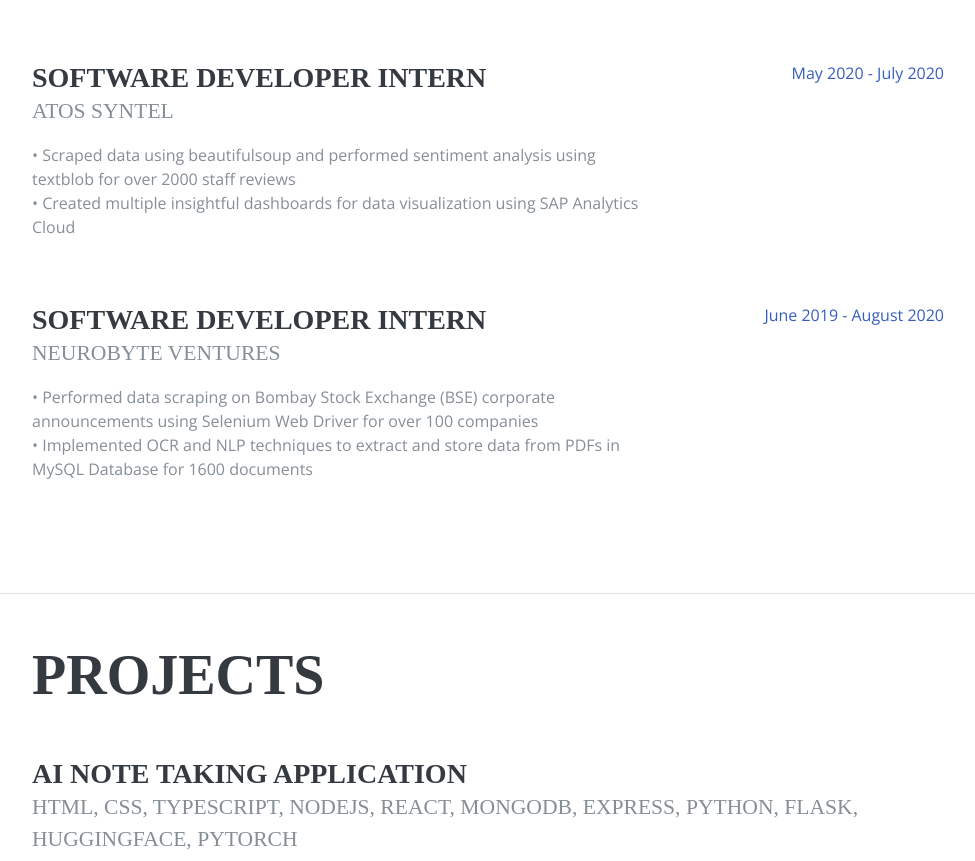
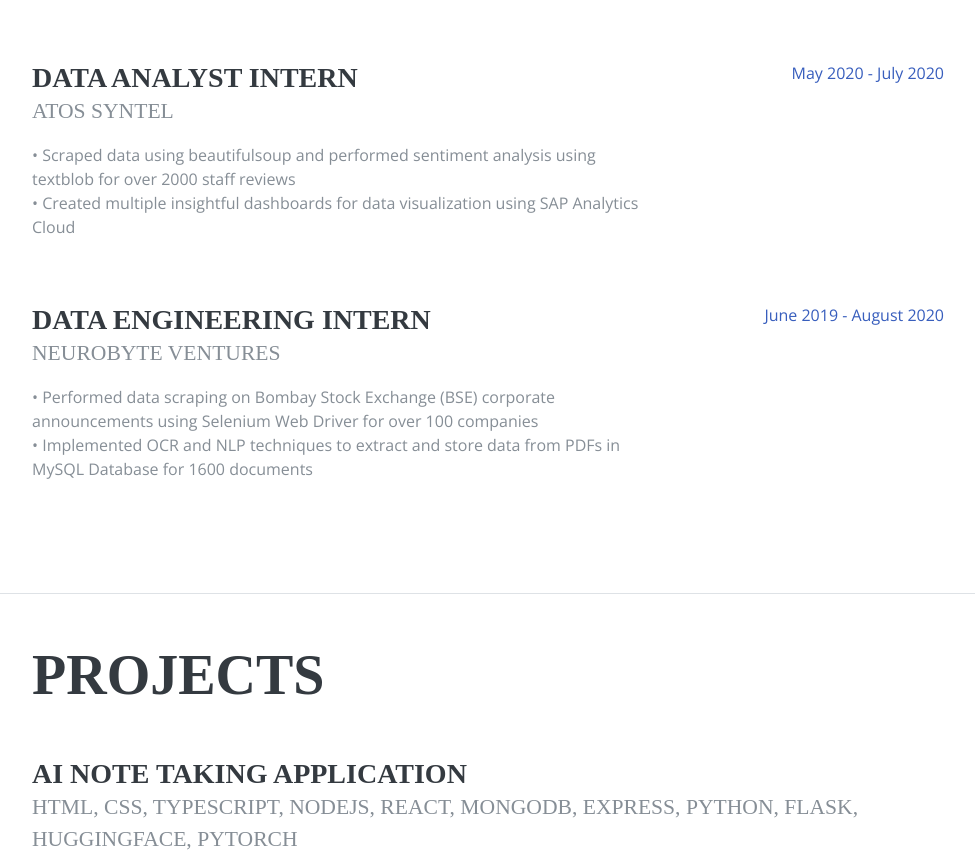
Before and after one commit to tanaygodse/personal-website, a plain HTML site: page index.html in a window 1280 px wide. Shown: the part 2088-2949 px from the top of the page, without its empty margins (288-1263 px from the left). Drawn offline with nearby package versions, Linux system fonts and the light colour scheme; a web font is replaced by a local one.

Commit message:
Updated index

```diff
--- a/index.html
+++ b/index.html
@@ -173,7 +173,7 @@
 
           <div class="resume-item d-flex flex-column flex-md-row mb-5">
             <div class="resume-content mr-auto">
-              <h3 class="mb-0">Software Developer Intern</h3>
+              <h3 class="mb-0">Data Analyst Intern</h3>
               <div class="subheading mb-3">Atos Syntel</div>
               <p>
               • Scraped data using beautifulsoup and performed sentiment analysis using textblob for over 2000 staff reviews </br>
@@ -187,7 +187,7 @@
 
           <div class="resume-item d-flex flex-column flex-md-row mb-5">
             <div class="resume-content mr-auto">
-              <h3 class="mb-0">Software Developer Intern</h3>
+              <h3 class="mb-0">Data Engineering Intern</h3>
               <div class="subheading mb-3">Neurobyte Ventures</div>
               <p>
                 • Performed data scraping on Bombay Stock Exchange (BSE) corporate announcements using Selenium Web Driver for over 100 companies </br>
```
Also changed, not shown: 1 other file.
